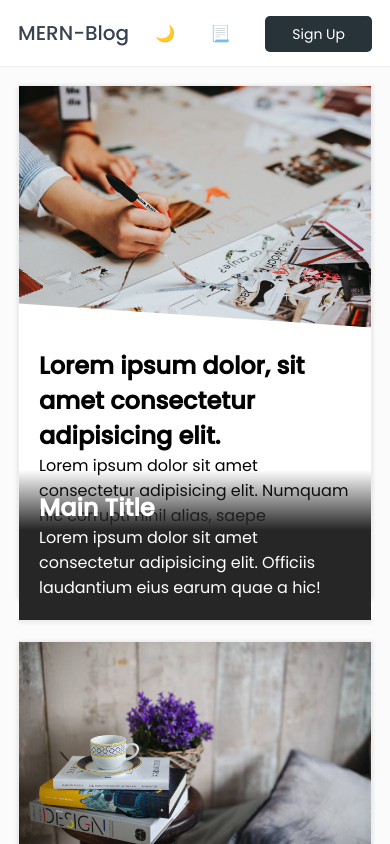
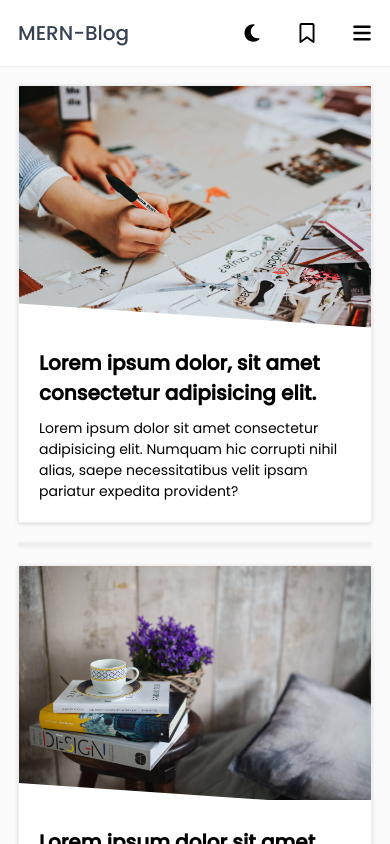
Before and after one commit to enrituraj/MERN-Blog, a React (Create React App) app in the folder client/: page / in a window 390 px wide. Shown: the top 844 px of the page. Built offline with nearby package versions, Linux system fonts and the light colour scheme.

Commit message:
home page or navbar making responsive

```diff
--- a/client/src/components/Navbar/Navbar.jsx
+++ b/client/src/components/Navbar/Navbar.jsx
@@ -1,16 +1,27 @@
 import React from 'react'
+import { useState } from 'react'
 import { Link } from 'react-router-dom'
 import './Navbar.scss'
 
 const Navbar = () => {
+  const [menu, setmenu] = useState(false)
+  const [theme, settheme] = useState('Day')
+
+  function togleMenu(){
+    menu ? setmenu(false) : setmenu(true)
+  }
+  function changeTheme(themeName){
+    (themeName === 'Day') ? settheme('Night') : settheme('Day')
+  }
+
   return (
     <>
       <div className="navbar">
         <div className="logo">
           <h2>MERN-Blog</h2>
         </div>
-        <ul className="menu menu-group">
-          { ['home','login','register','blog'].map((item)=>{
+        <ul className= {`menu menu-group ${menu ? 'active' : ''}`}>
+          { ['Home','Blog','contact','login'].map((item)=>{
             return(
               <>
                 <li key={item} className="menu-item">
@@ -20,20 +31,31 @@ const Navbar = () => {
             )
             })
           }
+          <li class="menu-item lg-hidden">
+            <Link class="menu-link" to="/blog">Register</Link>
+          </li>
         </ul>
         <ul className="menu">
-          { ['🌙','📃'].map((item)=>{
-            return(
-              <>
-                <li key={item} className="menu-item">
-                  <Link to={'/'+item} className="menu-link">{item}</Link>
-                </li>
-              </>
-            )
-            })
-          }
           <li className="menu-item">
-            <Link to="/regi" className="menu-link btn">Sign Up</Link>
+            <Link onClick={()=>changeTheme('Night')} className={`menu-link ${(theme === 'Day') ? 'd-none' : ''}`}>
+            <svg xmlns="http://www.w3.org/2000/svg" viewBox="0 0 512 512"><path d="M361.5 1.2c5 2.1 8.6 6.6 9.6 11.9L391 121l107.9 19.8c5.3 1 9.8 4.6 11.9 9.6s1.5 10.7-1.6 15.2L446.9 256l62.3 90.3c3.1 4.5 3.7 10.2 1.6 15.2s-6.6 8.6-11.9 9.6L391 391 371.1 498.9c-1 5.3-4.6 9.8-9.6 11.9s-10.7 1.5-15.2-1.6L256 446.9l-90.3 62.3c-4.5 3.1-10.2 3.7-15.2 1.6s-8.6-6.6-9.6-11.9L121 391 13.1 371.1c-5.3-1-9.8-4.6-11.9-9.6s-1.5-10.7 1.6-15.2L65.1 256 2.8 165.7c-3.1-4.5-3.7-10.2-1.6-15.2s6.6-8.6 11.9-9.6L121 121 140.9 13.1c1-5.3 4.6-9.8 9.6-11.9s10.7-1.5 15.2 1.6L256 65.1 346.3 2.8c4.5-3.1 10.2-3.7 15.2-1.6zM160 256a96 96 0 1 1 192 0 96 96 0 1 1 -192 0zm224 0a128 128 0 1 0 -256 0 128 128 0 1 0 256 0z"/></svg>
+            </Link>
+            <Link onClick={()=>changeTheme('Day')} className={`menu-link ${(theme === 'Night') ? 'd-none' : ''}`}>
+            <svg xmlns="http://www.w3.org/2000/svg" viewBox="0 0 384 512"><path d="M223.5 32C100 32 0 132.3 0 256S100 480 223.5 480c60.6 0 115.5-24.2 155.8-63.4c5-4.9 6.3-12.5 3.1-18.7s-10.1-9.7-17-8.5c-9.8 1.7-19.8 2.6-30.1 2.6c-96.9 0-175.5-78.8-175.5-176c0-65.8 36-123.1 89.3-153.3c6.1-3.5 9.2-10.5 7.7-17.3s-7.3-11.9-14.3-12.5c-6.3-.5-12.6-.8-19-.8z"/></svg>
+            </Link>
+          </li>
+          <li className="menu-item">
+            <Link to="" className="menu-link">
+            <svg xmlns="http://www.w3.org/2000/svg" viewBox="0 0 384 512"><path d="M0 48C0 21.5 21.5 0 48 0l0 48V441.4l130.1-92.9c8.3-6 19.6-6 27.9 0L336 441.4V48H48V0H336c26.5 0 48 21.5 48 48V488c0 9-5 17.2-13 21.3s-17.6 3.4-24.9-1.8L192 397.5 37.9 507.5c-7.3 5.2-16.9 5.9-24.9 1.8S0 497 0 488V48z"/></svg>
+            </Link>
+          </li>
+          <li className="menu-item lg-hidden">
+            <Link onClick={()=>togleMenu()} className="menu-link">
+            <svg xmlns="http://www.w3.org/2000/svg" viewBox="0 0 448 512"><path d="M0 96C0 78.3 14.3 64 32 64H416c17.7 0 32 14.3 32 32s-14.3 32-32 32H32C14.3 128 0 113.7 0 96zM0 256c0-17.7 14.3-32 32-32H416c17.7 0 32 14.3 32 32s-14.3 32-32 32H32c-17.7 0-32-14.3-32-32zM448 416c0 17.7-14.3 32-32 32H32c-17.7 0-32-14.3-32-32s14.3-32 32-32H416c17.7 0 32 14.3 32 32z"/></svg>
+            </Link>
+          </li>
+          <li className="menu-item sm-none">
+            <Link to="/regi" className="menu-link btn sm-hidden">Sign Up</Link>
           </li>
         </ul>
       </div>
--- a/client/src/components/Navbar/Navbar.scss
+++ b/client/src/components/Navbar/Navbar.scss
@@ -1,4 +1,13 @@
-
+svg{
+    width: 20px;
+    height: 20px;
+}
+.d-none{
+    display: none !important;
+}
+.lg-hidden{
+    display: none !important;
+}
 .navbar{
     display: flex;
     max-width: 1440px;
@@ -17,12 +26,15 @@
     }
     .menu{
         display: flex;
+        align-items: center;
         gap: 35px;
         .menu-item{
             .menu-link{
                 font-size: 1rem;
                 line-height: 1.5rem;
                 color: #374151;
+                display: flex;
+                align-items: center;
                 text-transform: capitalize;
                 &.btn{
                     background-color: #273239;
@@ -38,11 +50,19 @@
 }
 
 @media (max-width:768px){
+    .sm-none{
+        display: none;
+    }
+    .lg-hidden{
+        display: block !important;
+    }
     .navbar{
         padding: 18px;
-        .menu-group{
+        .menu{
+            align-items: normal;
+        &.menu-group{
             position: absolute;
-            inset: 61px 0 auto;
+            inset: 67px 0 auto;
             flex-direction: column;
             background: #fff;
             z-index: 1;
@@ -50,12 +70,14 @@
             height: 0px;
             gap: 0;
             visibility: hidden;
-            transition: height 2s linear;
+            transition: height 2s ease-in;
             border-bottom: 1px solid #eeeeee;
             box-shadow: 0px 2px 3px #00000045;
             &.active{
                 height: auto;
                 visibility: visible;
+            transition: height 2s ease-in;
+
             }
             .menu-item{
                 .menu-link{
@@ -67,5 +89,6 @@
 
 
         }
+        }
     }
 }
--- a/client/src/components/home/Home.scss
+++ b/client/src/components/home/Home.scss
@@ -1,5 +1,5 @@
 .header{
-    padding: 18px 45px;
+    padding: 30px 45px;
     .grid{
          display: grid;
             grid-template-columns: 3fr 1.25fr;
@@ -17,10 +17,30 @@
             box-shadow: 0px 1px 4px #00000025;
             border: 1px solid #eeeeee;
             border-radius: 2px;
+            overflow: hidden;
+
+            &:hover{
+                transform: translateY(-10px);
+                transition: all 0.5s ease-in;
+                box-shadow: 2px 4px 8px #00000045;
+                .img-box img {
+                    transform: scale(1.1);
+                    transition: all 0.5s ease-in;
+                }
+            }
+
             &.overly1-card{
                 position: relative;
                 isolation: isolate;
-                height: 250px;
+                height: 100%;
+                &:hover{
+                    transform: translateY(-10px);
+                    transition: all 0.5s ease-in;
+                    img {
+                        transform: scale(1.1);
+                        transition: all 0.5s ease-in;
+                    }
+                }
                 img{
                     position: absolute;
                     inset: 0;
@@ -69,6 +89,15 @@
                 }
                 .blog-data{
                     padding: 20px;
+                }
+            }
+            .blog-data{
+                p {
+                    font-size: 14px;
+                }
+                h2 {
+                    font-size: 20px;
+                    margin-bottom: 10px;
                 }
             }
 
```
